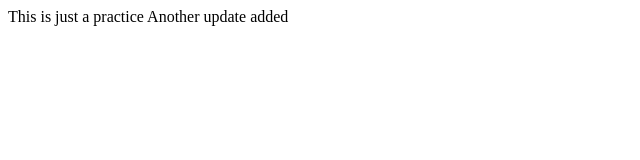
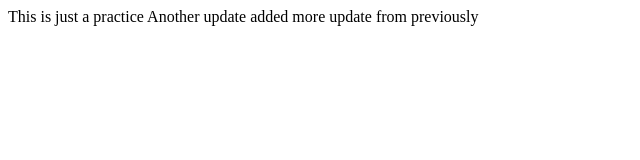
Before and after one commit to Sokret-Sathit-WebD/VS1-Git-practice, a plain HTML site: page index.html in a window 1280 px wide. Shown: the whole page, without its empty margins (0-640 px from the left). Drawn offline with Linux system fonts and the light colour scheme.

Commit message:
even more and more update

```diff
--- a/index.html
+++ b/index.html
@@ -10,5 +10,7 @@
     This is just a practice
 
     Another update added
+
+    more update from previously
 </body>
 </html>
```
